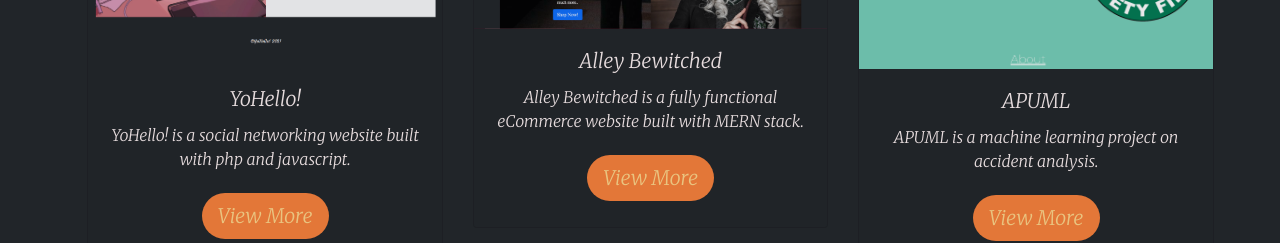
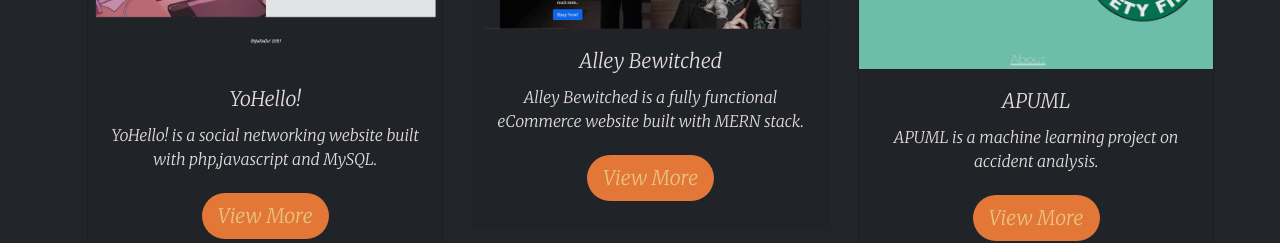
Before and after one commit to manojmsr2000/portfolio, a React (Create React App) app: page / in a window 1280 px wide. Shown: the part 1080-1323 px from the top of the page. Built offline with nearby package versions, Linux system fonts and the light colour scheme.

Commit message:
Updated details

```diff
--- a/src/assets/Data/single-page-details.js
+++ b/src/assets/Data/single-page-details.js
@@ -19,7 +19,7 @@ export const projectDetails = {
     description:
       "Alley Bewitched is an eCommerce website built with MERN stack.",
     brief:
-      "Alley Bewitched is an eCommerce website built with MERN stack. It has admin functionalities like product details, order details, adding/deleting/editing products, delivery confirmation and some other necessary functions.",
+      "Alley Bewitched is an eCommerce website built with MERN stack. It has the necessary functions like user login/registration, searching products, adding products to cart, ordering cart items, a sandbox payment system(using PayPal API). It also has admin functionalities like adding/deleting/editing products, delivery confirmation etc.",
     techs: [
       "HTML5",
       "CSS (with SASS)",
--- a/src/assets/Data/work-details.js
+++ b/src/assets/Data/work-details.js
@@ -28,7 +28,7 @@ const ProgrammingDetails = [
   {
     src: reg1,
     title: "YoHello!",
-    text: "YoHello! is a social networking website built with php and javascript.",
+    text: "YoHello! is a social networking website built with php,javascript and MySQL.",
   },
   {
     src: reg2,
--- a/src/components/programming-component/programing-work.jsx
+++ b/src/components/programming-component/programing-work.jsx
@@ -16,7 +16,7 @@ const ProgrammingWork = (props) => (
         if (index !== props.stopAt) {
           return (
             <Col key={index} lg={`${props.stopAt === 3 ? "4" : "6"}`} md="6">
-              <BounceUp>
+              <BounceUp delay={1000}>
                 <NavLink
                   style={
                     detail.text
--- a/src/pages/about-page/about-page.jsx
+++ b/src/pages/about-page/about-page.jsx
@@ -16,7 +16,7 @@ const AboutPage = () => (
       <Col lg={8}>
         <p className="about-me">
           I'm a 22 year old Computer Science student currently pursuing B.Tech
-          {"(3rd year)"} in Sikkim Manipal Institute of Technology. I've always
+          {"(4th year)"} in Sikkim Manipal Institute of Technology. I've always
           been interested in game development, which is why I took a liking to
           both programming and 3D Modelling.
           <br /> I do these projects for fun and for learning experience. I'm
```
